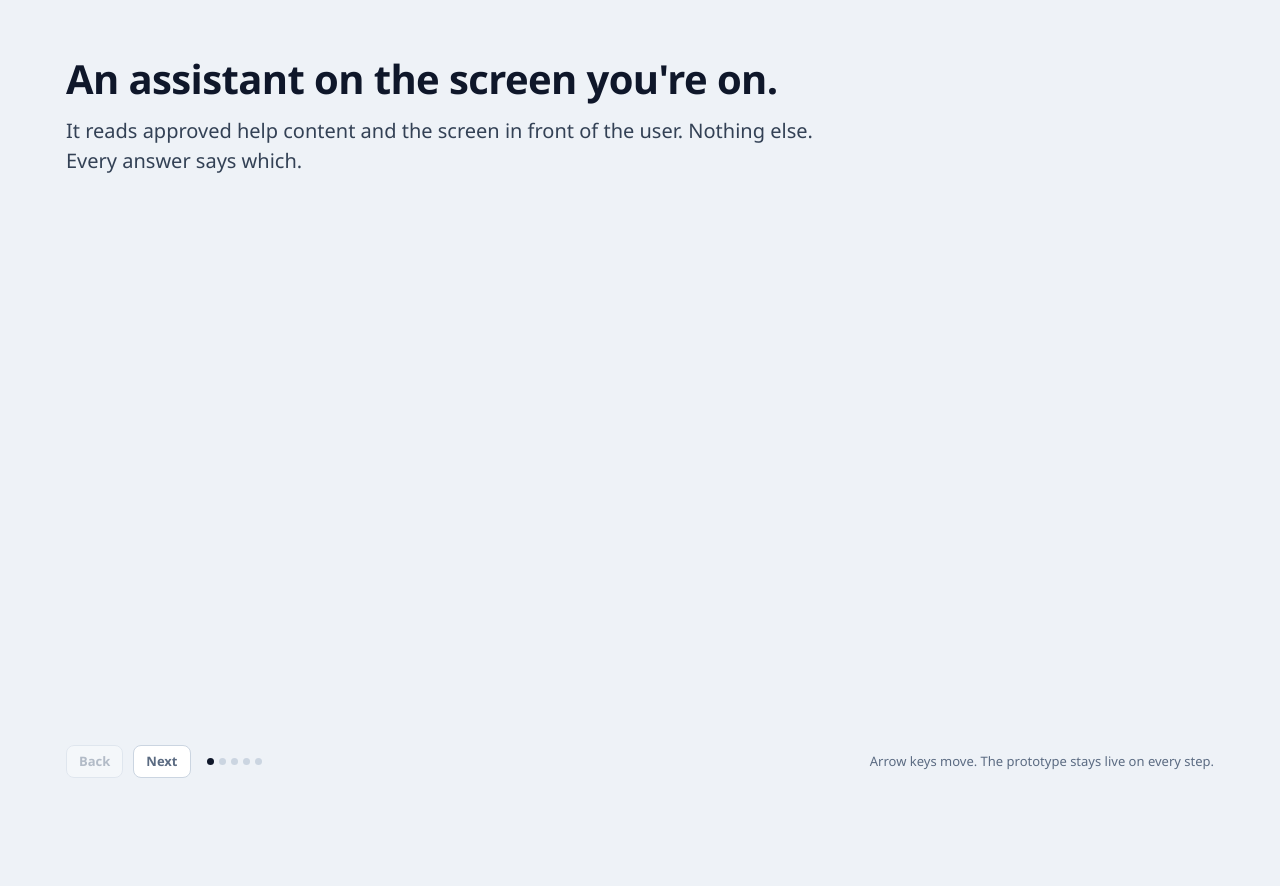
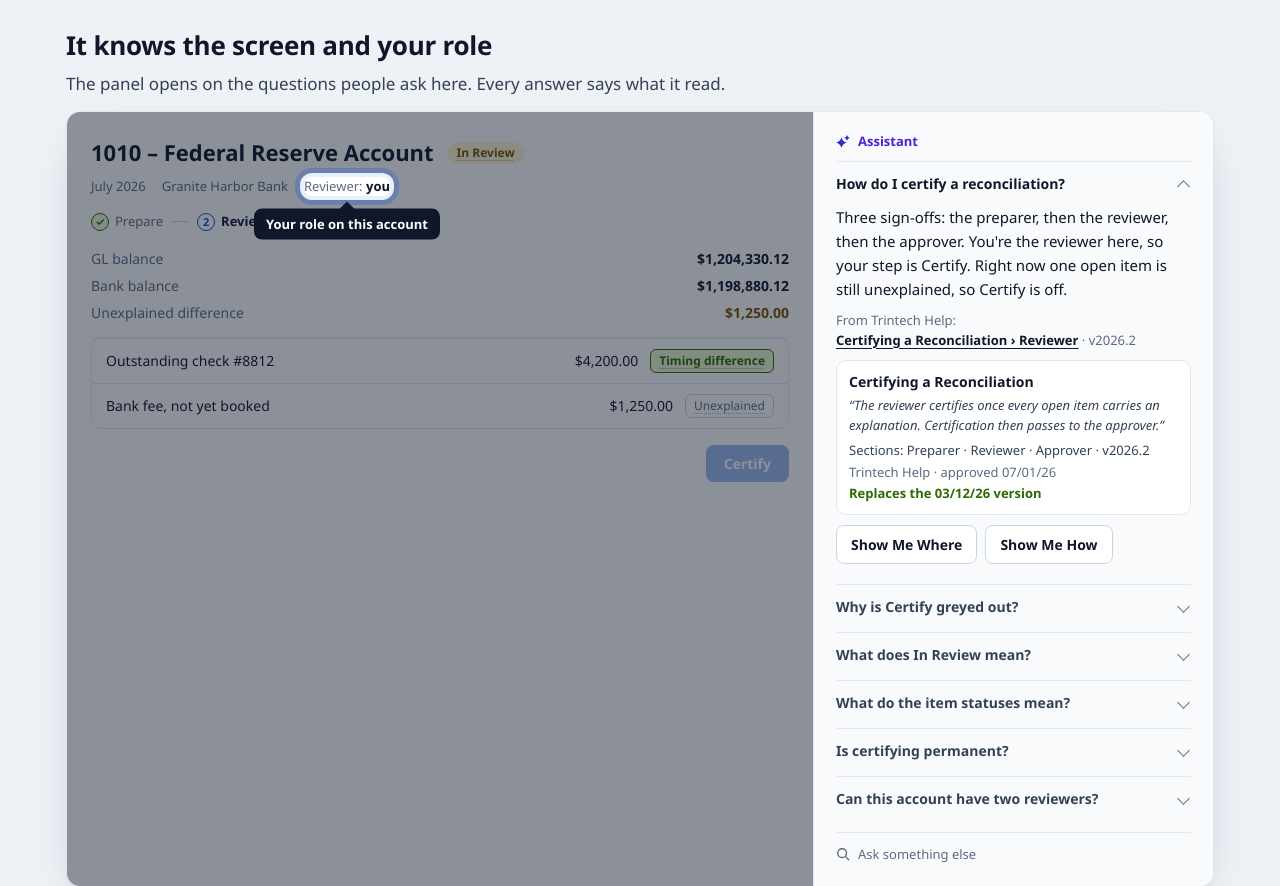
Before and after one commit to erikparr-genie/integrated-help-demo, a plain HTML site: page index.html in a window 1280 px wide. Shown: the top 886 px of the page. Before the commit the page ends 800 px from the top, so only its background shows below. Drawn offline with Linux system fonts and the light colour scheme.

Commit message:
Drop the cover slide; open on the prototype
Co-Authored-By: Claude Fable 5.1 <noreply@anthropic.com>
Claude-Session: https://claude.ai/code/session_01LsWmXMeW45e73QnbWGwVzy

```diff
--- a/index.html
+++ b/index.html
@@ -5,7 +5,7 @@
 <meta name="viewport" content="width=device-width, initial-scale=1, viewport-fit=cover">
 <title>Integrated Help in One Minute</title>
 <style>
-/* One-minute version of the Integrated Help walkthrough: five steps, the same live prototype. Arrow keys or click to move. Tokens follow the Trintech (AI Surge) design system. */
+/* One-minute version of the Integrated Help walkthrough: four steps, the same live prototype. Arrow keys or click to move. Tokens follow the Trintech (AI Surge) design system. */
 :root {
   --bg: #eef2f7;
   --surface: #ffffff;
@@ -209,11 +209,6 @@ button:focus-visible { outline: 2px solid var(--primary); outline-offset: 2px; }
 <main class="stage">
 
   <!-- Text slides -->
-  <div class="text" id="t-open" hidden>
-    <h2>An assistant on the screen you're on.</h2>
-    <p>It reads approved help content and the screen in front of the user. Nothing else. Every answer says which.</p>
-  </div>
-
   <div class="text" id="t-real" hidden>
     <h2>What to prove</h2>
     <ol>
@@ -479,13 +474,12 @@ button:focus-visible { outline: 2px solid var(--primary); outline-offset: 2px; }
 
   /* ── Steps ── */
   var steps = [
-    { title: "Integrated Help", text: "", show: "t-open", head: false },
     { title: "It knows the screen and your role", text: "The panel opens on the questions people ask here. Every answer says what it read.", show: "scene1", run: function () { p1.point("role-wrap"); document.querySelector('[data-show="art1"]').click(); } },
     { title: "Show Me Where", text: "The screen dims. The control stays lit.", show: "scene1", run: function () { where1.click(); } },
     { title: "Show Me How", text: "The steps run in a practice copy. Nothing is written.", show: "scene1", run: function () { runHow(); } },
     { title: "What to prove", text: "", show: "t-real", head: false }
   ];
-  var views = ["t-open", "t-real", "scene1"];
+  var views = ["t-real", "scene1"];
   var title = document.getElementById("step-title"), text = document.getElementById("step-text"), dots = document.getElementById("dots"), prev = document.getElementById("prev"), next = document.getElementById("next");
   steps.forEach(function () { dots.appendChild(document.createElement("i")); });
   var cur = -1;
```
